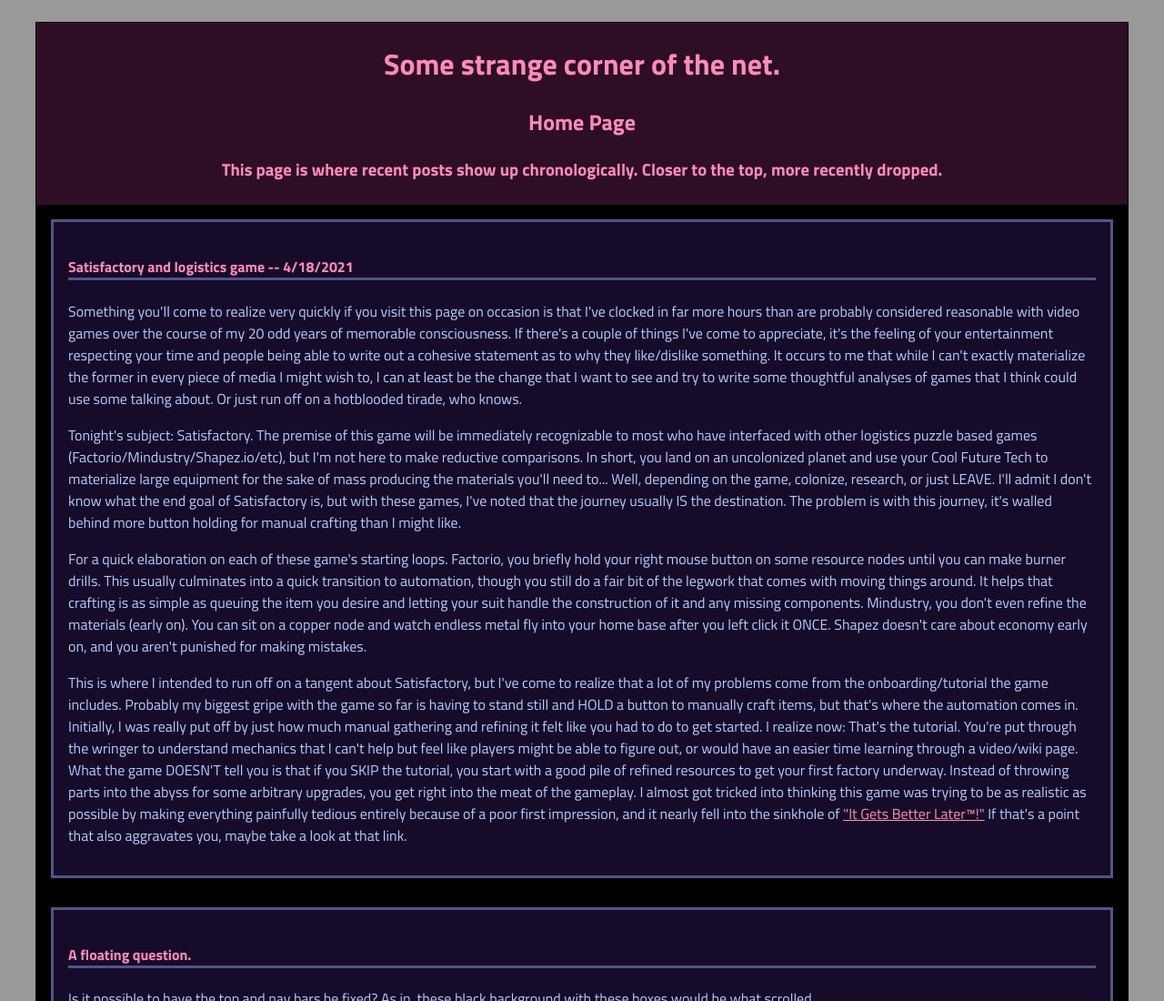
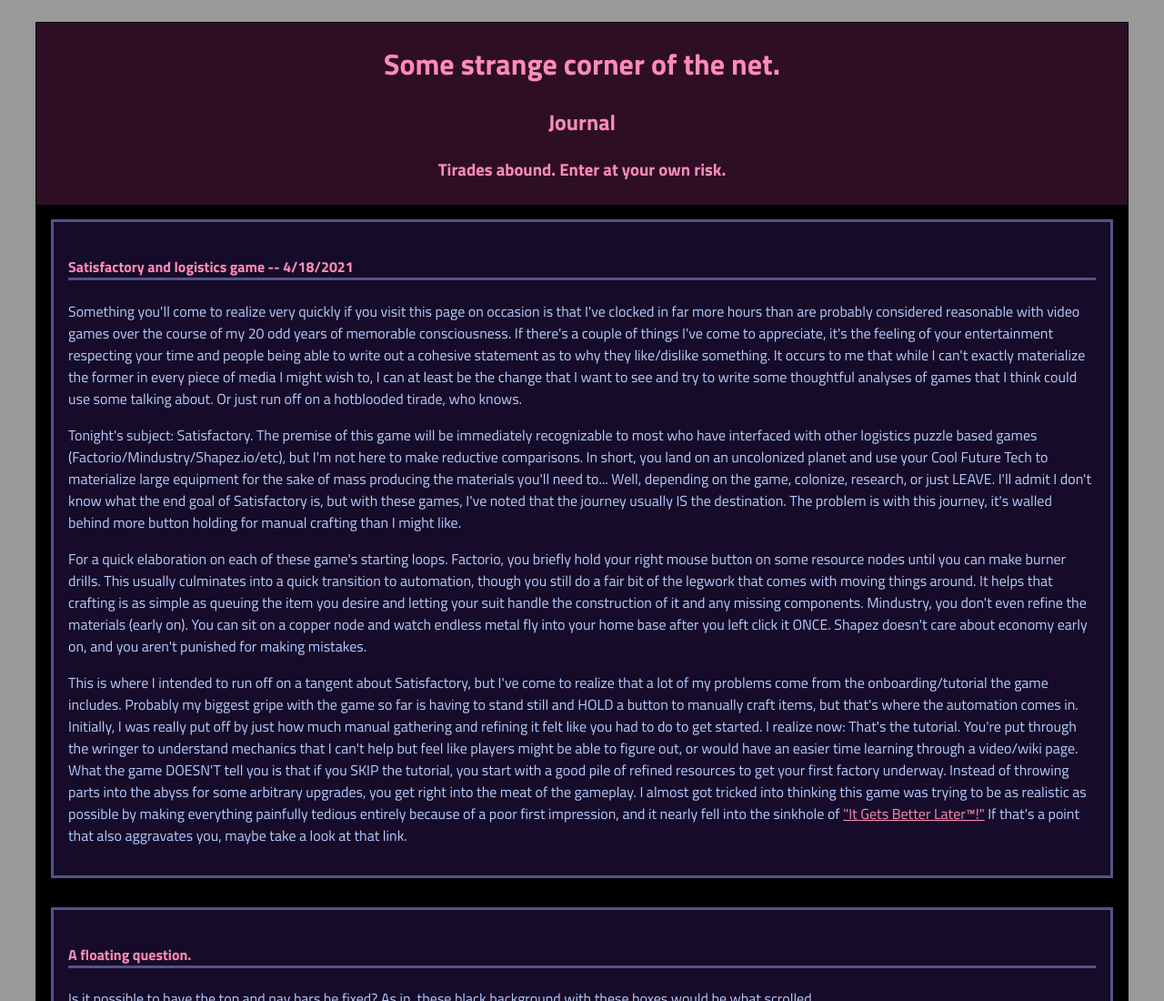
Before and after one commit to tjster/CTK301, a plain HTML site: page InvisibleWorkRepository/journal.html in a window 1280 px wide. Shown: the top 1100 px of the page at 91% size. Drawn offline with nearby package versions, Linux system fonts and the light colour scheme.

Commit message:
Add files via upload

```diff
--- a/InvisibleWorkRepository/journal.html
+++ b/InvisibleWorkRepository/journal.html
@@ -14,8 +14,8 @@
 	<div id="wrapper">
 		<header>
 			<h1>Some strange corner of the net.</h1>
-			<h2>Home Page</h2>
-			<h3>This page is where recent posts show up chronologically. Closer to the top, more recently dropped.</h3>
+			<h2>Journal</h2>
+			<h3>Tirades abound. Enter at your own risk.</h3>
 		</header>
 		<!-- These dummy columns are just to show the grid columns, replace with your HTML -->
 		<main>
```
Also changed, not shown: InvisibleWorkRepository/about.html (+2 -2 lines).
